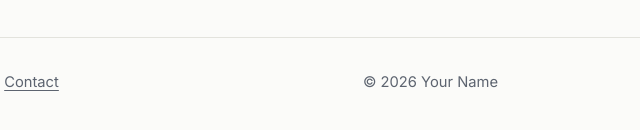
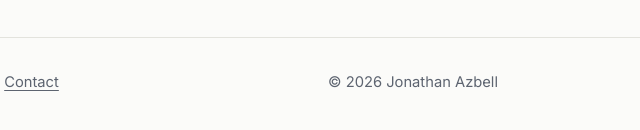
Before and after one commit to jonwazbell/jonwazbell.github.io, a plain HTML site: page index.html in a window 1280 px wide. Shown: the part 1384-1514 px from the top of the page, 598-1238 px from the left. Drawn offline with Linux system fonts and the light colour scheme.

Commit message:
fixed name

```diff
--- a/index.html
+++ b/index.html
@@ -3,7 +3,7 @@
 <head>
   <meta charset="utf-8">
   <meta name="viewport" content="width=device-width, initial-scale=1">
-  <title>Jonathan Azbell - Electrical Engineering Student</title>
+  <title>Jonathan Azbell - Electrical Engineering</title>
   <meta name="description" content="A short description of who you are and what you do.">
   <meta property="og:title" content="Jonathan Azbell- Electrical Engineering Student">
   <meta property="og:description" content="Electrical Engineering student interested in embedded systems, RF, and autonomous systems.">
@@ -82,7 +82,7 @@
         <li><a href="photography.html">Photography</a></li>
         <li><a href="contact.html">Contact</a></li>
       </ul>
-      <p>&copy; <span id="year">2026</span> Your Name</p>
+      <p>&copy; <span id="year">2026</span> Jonathan Azbell</p>
     </div>
   </footer>
   <script src="script.js"></script>
```
